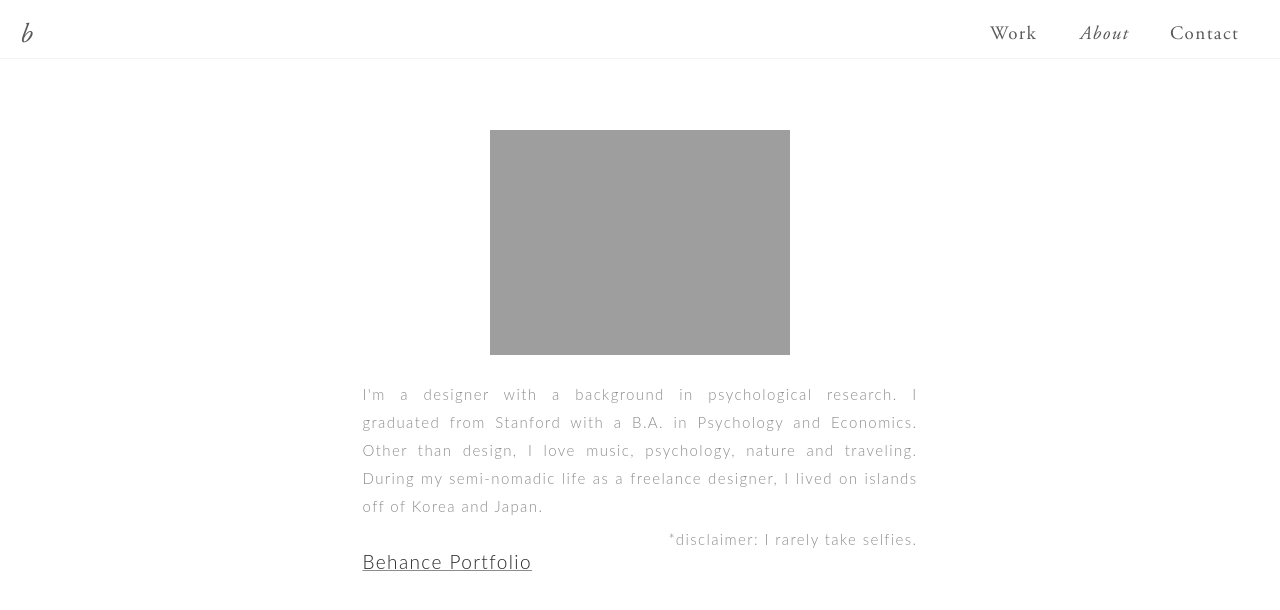
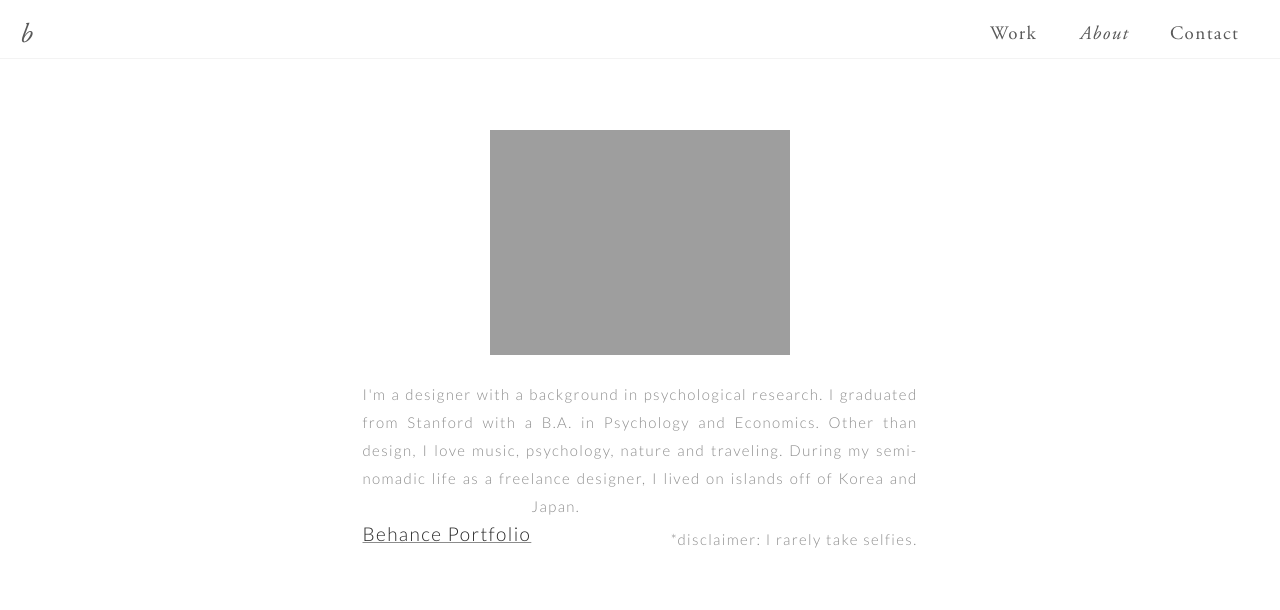
Before and after one commit to bkwon0402/bkwon0402.github.io, a Jekyll site: the page about.html, which Jekyll copies as it is, in a window 1280 px wide. Shown: the top 610 px of the page. Built offline with Jekyll 4.4.1, drawn with Linux system fonts in a browser that asks for light colours; some web fonts are replaced.

Commit message:
css fixes

```diff
--- a/about.html
+++ b/about.html
@@ -3,7 +3,7 @@
 
 <html xmlns="http://www.w3.org/1999/xhtml" xml:lang="en" lang="en-us">
 	<head>
-		<link href="fonts.googleapis.com/css?family=Lato:100,300,400,700,900"; rel="stylesheet" />
+		<link href="https://fonts.googleapis.com/css?family=Lato:100,300,400,700,900"; rel="stylesheet" />
 		<link rel="apple-touch-icon" sizes="57x57" href="/favicon3.ico/apple-icon-57x57.png">
 		<link rel="apple-touch-icon" sizes="60x60" href="/favicon3.ico/apple-icon-60x60.png">
 		<link rel="apple-touch-icon" sizes="72x72" href="/favicon3.ico/apple-icon-72x72.png">
```
